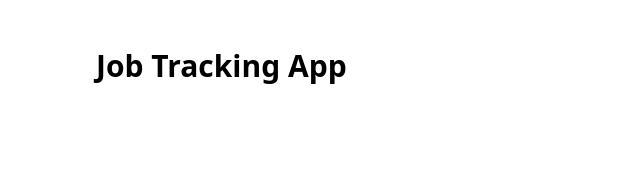
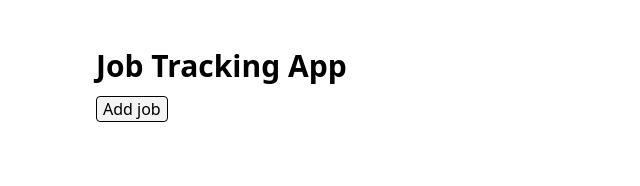
Before and after one commit to sjinno/job-tracking-app, a React (Vite) app: page / in a window 1280 px wide. Shown: the top 186 px of the page, without its empty margins (0-640 px from the left). Built offline with nearby package versions, Linux system fonts and the light colour scheme.

Commit message:
feat: add `Button` component

```diff
--- a/src/App.tsx
+++ b/src/App.tsx
@@ -1,8 +1,13 @@
+import { Button } from './components/button';
+
 function App() {
   return (
     <>
       <main className="px-24 py-12">
         <h1 className="text-3xl font-bold">Job Tracking App</h1>
+        <div className="my-3">
+          <Button label="Add job" />
+        </div>
       </main>
     </>
   );
--- /dev/null
+++ b/src/components/button.tsx
@@ -0,0 +1,14 @@
+type Props = {
+  label: string;
+  onClick?: () => void;
+};
+
+const onDefaultClick = () => console.log('clicked');
+
+export function Button({ label, onClick = onDefaultClick }: Props) {
+  return (
+    <button className="border rounded bg-zinc-100 px-1.5" onClick={onClick}>
+      {label}
+    </button>
+  );
+}
--- /dev/null
+++ b/src/components/index.ts
@@ -0,0 +1 @@
+export * from './button';
```
